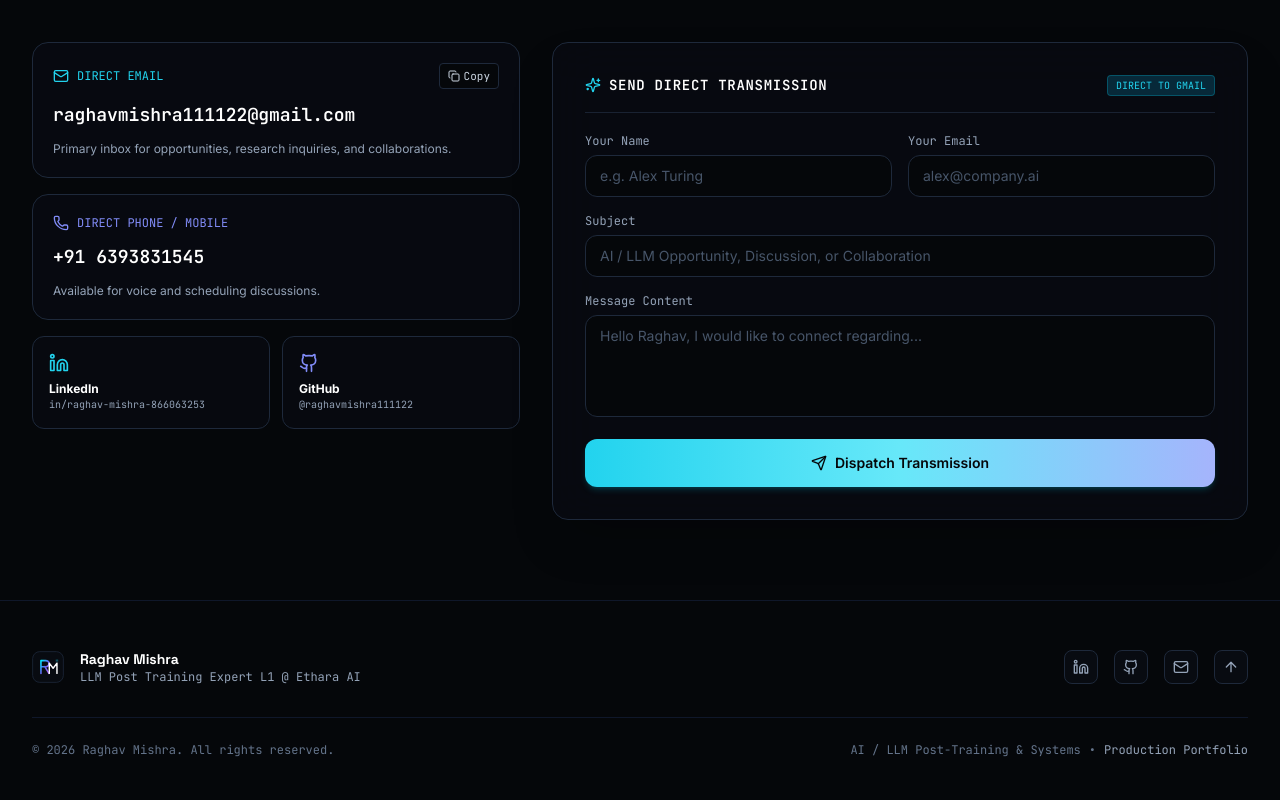
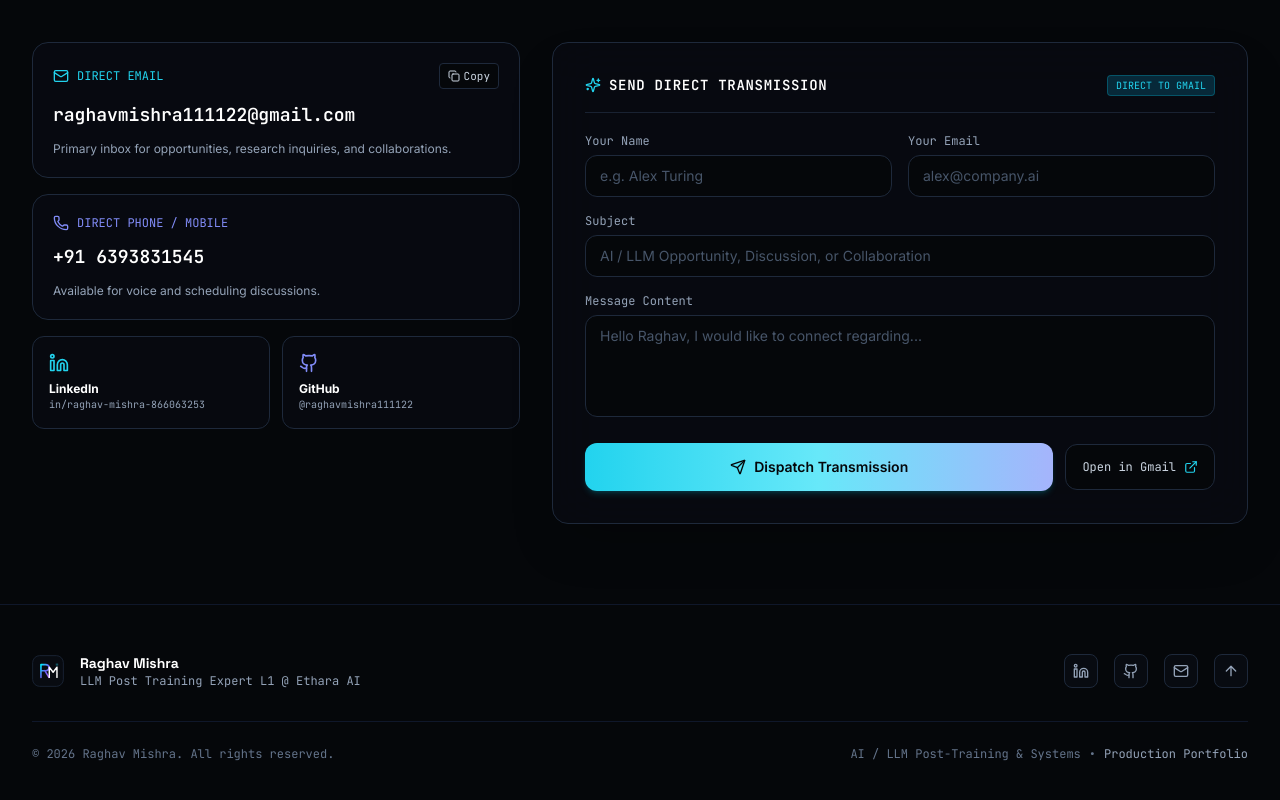
Before and after one commit to raghavmishra111122-spec/portfolio, a React (Vite) app: page / in a window 1280 px wide. Shown: the part 8613-9413 px from the top of the page. Built offline with nearby package versions, Linux system fonts and the light colour scheme.

Commit message:
Enhance contact form with fail-safe submission and direct Gmail launcher

```diff
--- a/src/components/Contact.tsx
+++ b/src/components/Contact.tsx
@@ -1,6 +1,6 @@
-import React, { useState } from 'react';
+import React, { useState, useEffect } from 'react';
 import { PERSONAL_INFO } from '../data/portfolioData';
-import { Mail, Phone, Linkedin, Github, Send, Copy, Check, Sparkles, MessageSquare, Loader2, CheckCircle2, AlertCircle } from 'lucide-react';
+import { Mail, Phone, Linkedin, Github, Send, Copy, Check, Sparkles, MessageSquare, ExternalLink } from 'lucide-react';
 
 export const Contact: React.FC = () => {
   const [copiedEmail, setCopiedEmail] = useState(false);
@@ -10,8 +10,13 @@ export const Contact: React.FC = () => {
     subject: '',
     message: '',
   });
-  const [isSubmitting, setIsSubmitting] = useState(false);
-  const [status, setStatus] = useState<'idle' | 'success' | 'error'>('idle');
+  const [returnUrl, setReturnUrl] = useState('');
+
+  useEffect(() => {
+    if (typeof window !== 'undefined') {
+      setReturnUrl(window.location.href);
+    }
+  }, []);
 
   const handleCopyEmail = () => {
     navigator.clipboard.writeText(PERSONAL_INFO.email);
@@ -19,46 +24,13 @@ export const Contact: React.FC = () => {
     setTimeout(() => setCopiedEmail(false), 2500);
   };
 
-  const handleFormSubmit = async (e: React.FormEvent) => {
-    e.preventDefault();
-    setIsSubmitting(true);
-    setStatus('idle');
-
-    try {
-      const response = await fetch(`https://formsubmit.co/ajax/${PERSONAL_INFO.email}`, {
-        method: 'POST',
-        headers: {
-          'Content-Type': 'application/json',
-          Accept: 'application/json',
-        },
-        body: JSON.stringify({
-          name: formData.name,
-          email: formData.email,
-          _subject: formData.subject || `New Portfolio Message from ${formData.name}`,
-          message: formData.message,
-          _captcha: 'false',
-          _template: 'table',
-        }),
-      });
-
-      if (response.ok) {
-        setStatus('success');
-        setFormData({ name: '', email: '', subject: '', message: '' });
-      } else {
-        throw new Error('Form submission failed');
-      }
-    } catch {
-      // Fallback directly to mailto if external endpoint is blocked
-      const mailtoUrl = `mailto:${PERSONAL_INFO.email}?subject=${encodeURIComponent(
-        formData.subject || `Transmission from ${formData.name || 'Portfolio Visitor'}`
+  const handleGmailClick = () => {
+    const gmailUrl = `https://mail.google.com/mail/?view=cm&fs=1&to=${PERSONAL_INFO.email}&su=${encodeURIComponent(
+      formData.subject || `Inquiry from ${formData.name || 'Portfolio Visitor'}`
     )}&body=${encodeURIComponent(
       `Name: ${formData.name}\nEmail: ${formData.email}\n\nMessage:\n${formData.message}`
     )}`;
-      window.location.href = mailtoUrl;
-      setStatus('error');
-    } finally {
-      setIsSubmitting(false);
-    }
+    window.open(gmailUrl, '_blank');
   };
 
   return (
@@ -88,6 +60,7 @@ export const Contact: React.FC = () => {
                 <span>DIRECT EMAIL</span>
               </div>
               <button
+                type="button"
                 onClick={handleCopyEmail}
                 className="inline-flex items-center gap-1 text-[11px] font-mono px-2 py-1 rounded bg-dark-950 border border-slate-800 text-slate-300 hover:text-cyan-300 transition-colors"
                 title="Copy Email Address"
@@ -175,7 +148,17 @@ export const Contact: React.FC = () => {
             </span>
           </div>
 
-          <form onSubmit={handleFormSubmit} className="space-y-4">
+          <form
+            action={`https://formsubmit.co/${PERSONAL_INFO.email}`}
+            method="POST"
+            className="space-y-4"
+          >
+            {/* Hidden FormSubmit Configuration */}
+            <input type="hidden" name="_captcha" value="false" />
+            <input type="hidden" name="_template" value="table" />
+            <input type="hidden" name="_subject" value={`New Portfolio Transmission from ${formData.name || 'Visitor'}`} />
+            {returnUrl && <input type="hidden" name="_next" value={returnUrl} />}
+
             <div className="grid grid-cols-1 sm:grid-cols-2 gap-4">
               <div>
                 <label className="block text-xs font-mono text-slate-400 mb-1.5">
@@ -183,6 +166,7 @@ export const Contact: React.FC = () => {
                 </label>
                 <input
                   type="text"
+                  name="name"
                   required
                   value={formData.name}
                   onChange={(e) => setFormData({ ...formData, name: e.target.value })}
@@ -197,6 +181,7 @@ export const Contact: React.FC = () => {
                 </label>
                 <input
                   type="email"
+                  name="email"
                   required
                   value={formData.email}
                   onChange={(e) => setFormData({ ...formData, email: e.target.value })}
@@ -212,6 +197,7 @@ export const Contact: React.FC = () => {
               </label>
               <input
                 type="text"
+                name="subject"
                 required
                 value={formData.subject}
                 onChange={(e) => setFormData({ ...formData, subject: e.target.value })}
@@ -225,6 +211,7 @@ export const Contact: React.FC = () => {
                 Message Content
               </label>
               <textarea
+                name="message"
                 rows={4}
                 required
                 value={formData.message}
@@ -234,41 +221,25 @@ export const Contact: React.FC = () => {
               />
             </div>
 
+            <div className="flex flex-col sm:flex-row items-center gap-3 pt-1">
               <button
                 type="submit"
-              disabled={isSubmitting}
-              className="w-full inline-flex items-center justify-center gap-2 px-6 py-3.5 rounded-xl font-semibold text-xs sm:text-sm text-dark-950 bg-gradient-to-r from-cyan-400 via-cyan-300 to-indigo-300 hover:from-cyan-300 hover:to-indigo-200 transition-all duration-300 shadow-md shadow-cyan-500/20 disabled:opacity-50 disabled:cursor-not-allowed"
+                className="w-full sm:flex-1 inline-flex items-center justify-center gap-2 px-6 py-3.5 rounded-xl font-semibold text-xs sm:text-sm text-dark-950 bg-gradient-to-r from-cyan-400 via-cyan-300 to-indigo-300 hover:from-cyan-300 hover:to-indigo-200 transition-all duration-300 shadow-md shadow-cyan-500/20"
               >
-              {isSubmitting ? (
-                <>
-                  <Loader2 className="w-4 h-4 text-dark-950 animate-spin" />
-                  <span>Dispatching Transmission...</span>
-                </>
-              ) : (
-                <>
                 <Send className="w-4 h-4 text-dark-950" />
                 <span>Dispatch Transmission</span>
-                </>
-              )}
               </button>
 
-            {status === 'success' && (
-              <div className="p-3.5 rounded-xl bg-emerald-950/80 border border-emerald-500/40 text-xs font-mono text-emerald-300 flex items-center gap-2.5 animate-in fade-in">
-                <CheckCircle2 className="w-4 h-4 text-emerald-400 flex-shrink-0" />
-                <span>
-                  Transmission successfully dispatched! Your message has been sent directly to raghavmishra111122@gmail.com.
-                </span>
+              <button
+                type="button"
+                onClick={handleGmailClick}
+                className="w-full sm:w-auto inline-flex items-center justify-center gap-2 px-4 py-3.5 rounded-xl text-xs font-mono text-slate-300 bg-dark-950 hover:bg-slate-900 border border-slate-800 hover:border-cyan-500/40 transition-colors"
+                title="Open in Gmail"
+              >
+                <span>Open in Gmail</span>
+                <ExternalLink className="w-3.5 h-3.5 text-cyan-400" />
+              </button>
             </div>
-            )}
-
-            {status === 'error' && (
-              <div className="p-3.5 rounded-xl bg-amber-950/80 border border-amber-500/40 text-xs font-mono text-amber-300 flex items-center gap-2.5 animate-in fade-in">
-                <AlertCircle className="w-4 h-4 text-amber-400 flex-shrink-0" />
-                <span>
-                  Launched your default email client with the message pre-filled to dispatch to raghavmishra111122@gmail.com.
-                </span>
-              </div>
-            )}
           </form>
         </div>
       </div>
```
Lines whose indentation alone changed are shown as unchanged.
